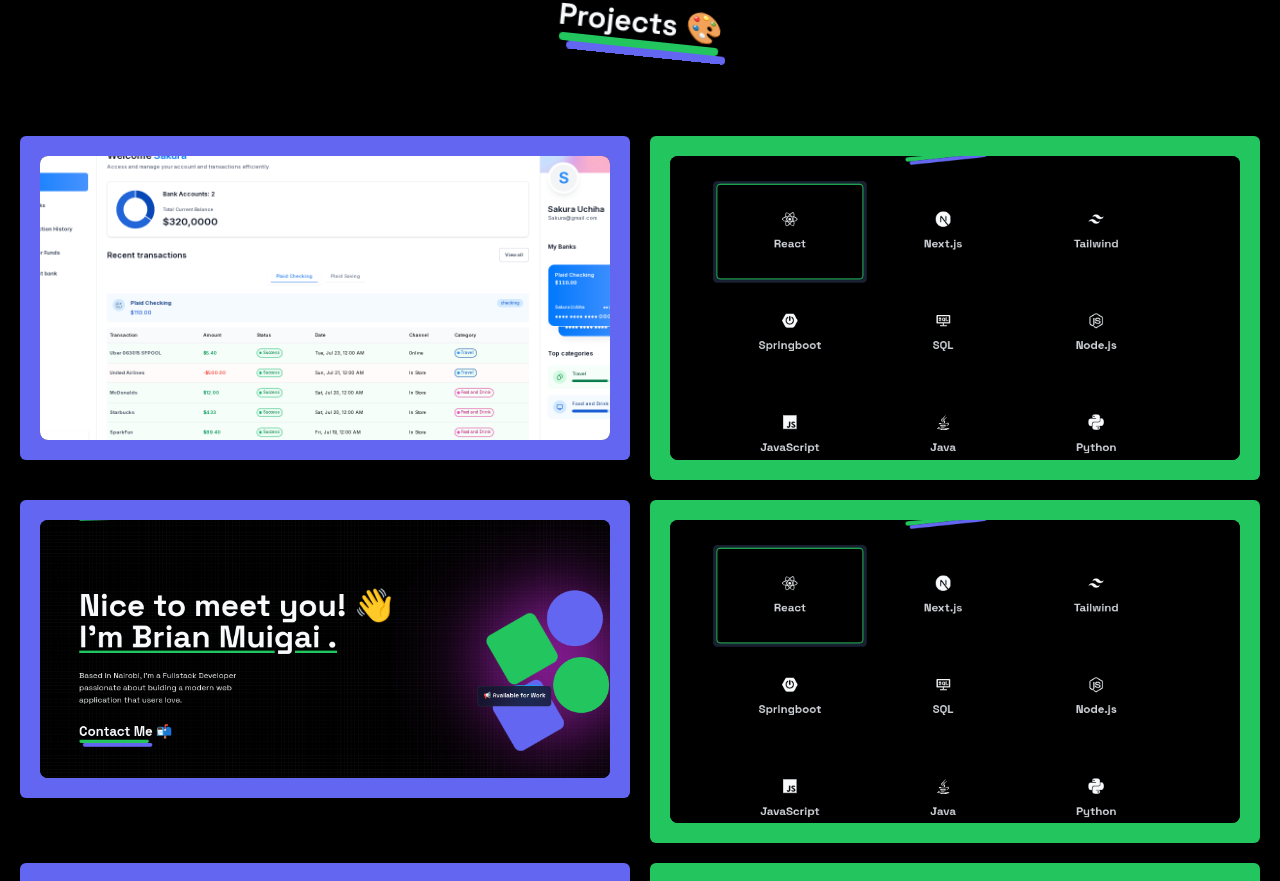
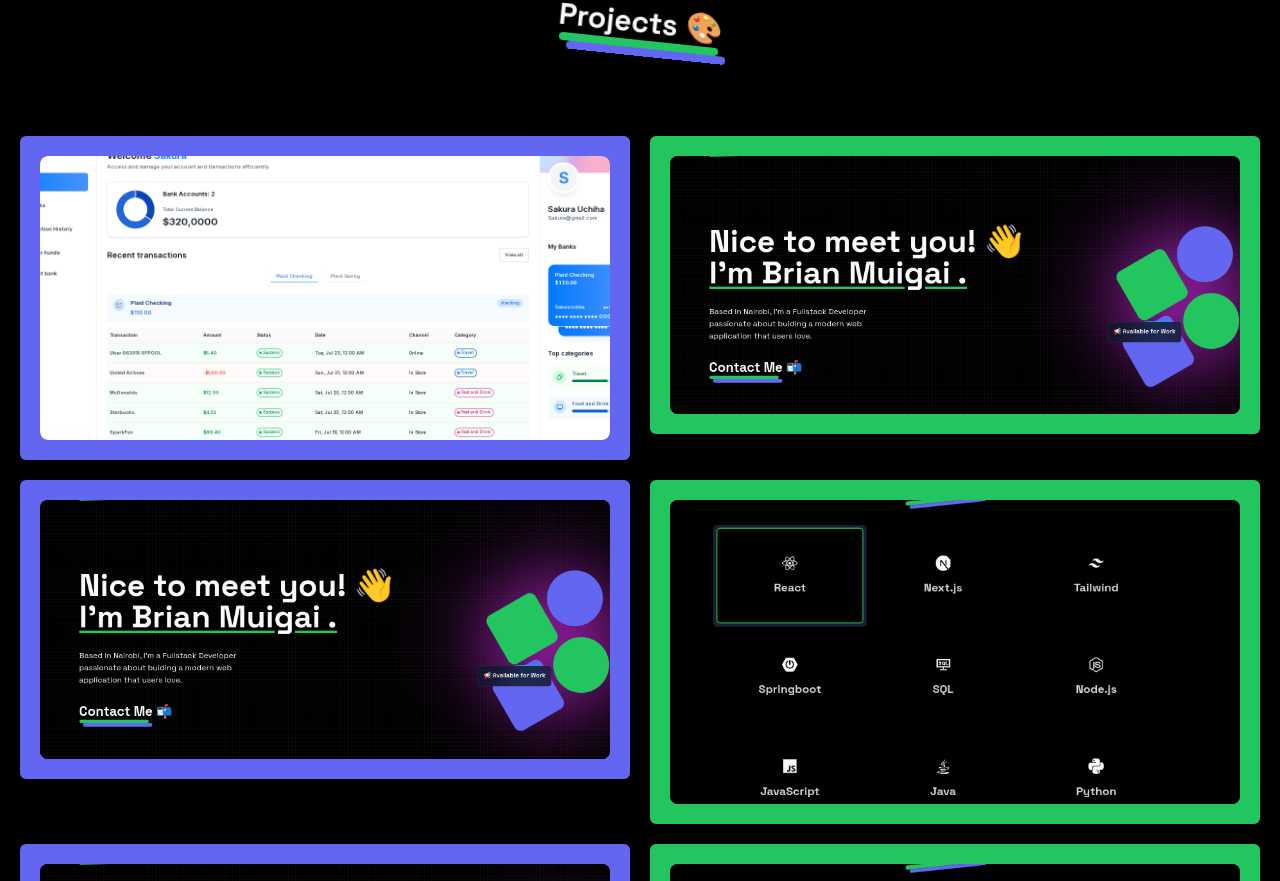
Before and after one commit to BrianGMuigai/Portfoilio, a Next.js app: page / in a window 1280 px wide. Shown: the part 1500-2381 px from the top of the page. Built offline with nearby package versions, Linux system fonts and the light colour scheme.

Commit message:
Fix directory issue and add files

```diff
--- a/src/app/(home)/components/Projects.tsx
+++ b/src/app/(home)/components/Projects.tsx
@@ -21,7 +21,7 @@
             title: "Personal Porfolio",
             tech:[ FaReact,SiTailwindcss,FaNodeJs,AiOutlineConsoleSql],
             Link:"https://localhost:3000",
-            cover:"/pic2.png",
+            cover:"/pic1.png",
             background:"bg-green-500"
         },
         {
```
